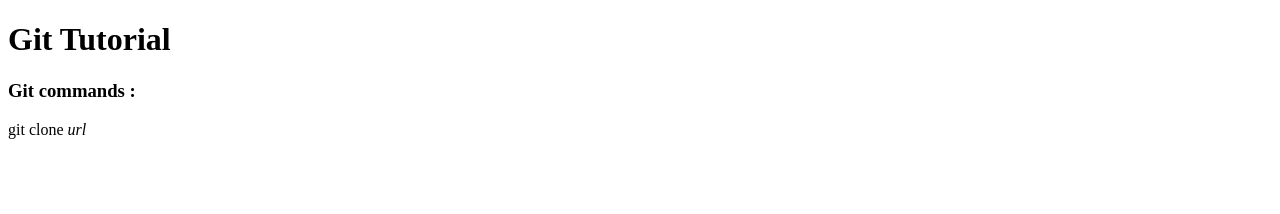
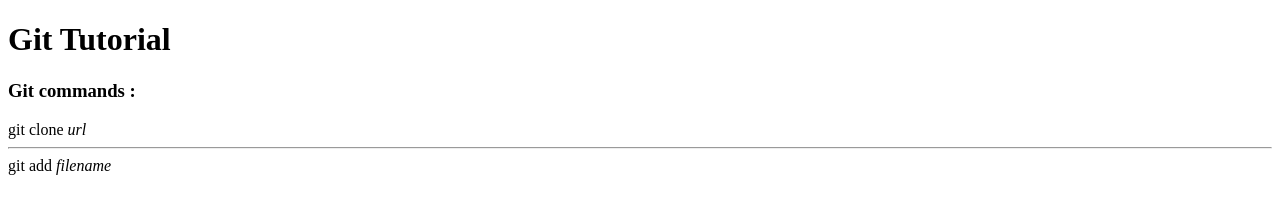
Before and after one commit to Nayabrasool445/dxcworld, a plain HTML site: page index.html in a window 1280 px wide. Drawn offline with Linux system fonts and the light colour scheme.

Commit message:
Update index.html

```diff
--- a/index.html
+++ b/index.html
@@ -1,7 +1,7 @@
 <!DOCTYPE html>
 <html>
 <head>
-<meta name ="viewport" content="width=device-width"/>
+<meta name ="viewport" content="width=device-width,initial-scale=1.0">
 <title>Learn Git using Github in 5 min </title>
 </head>
 
@@ -9,5 +9,7 @@
 <h1>Git Tutorial </h1>
 <h3>Git commands : </h3>
 git clone <i>url</i>
+<hr>
+git add <i>filename</i>
 </body>
 </html>
```
